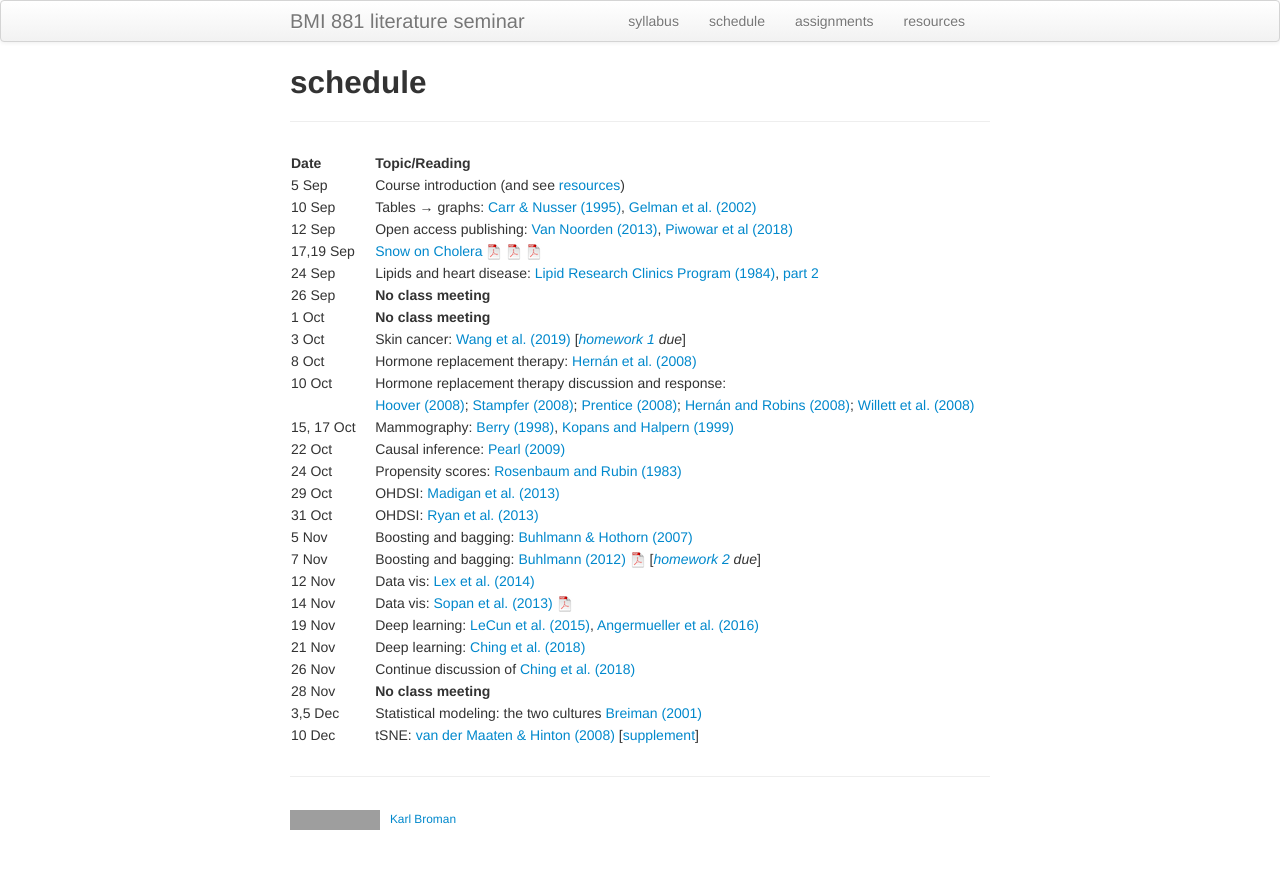
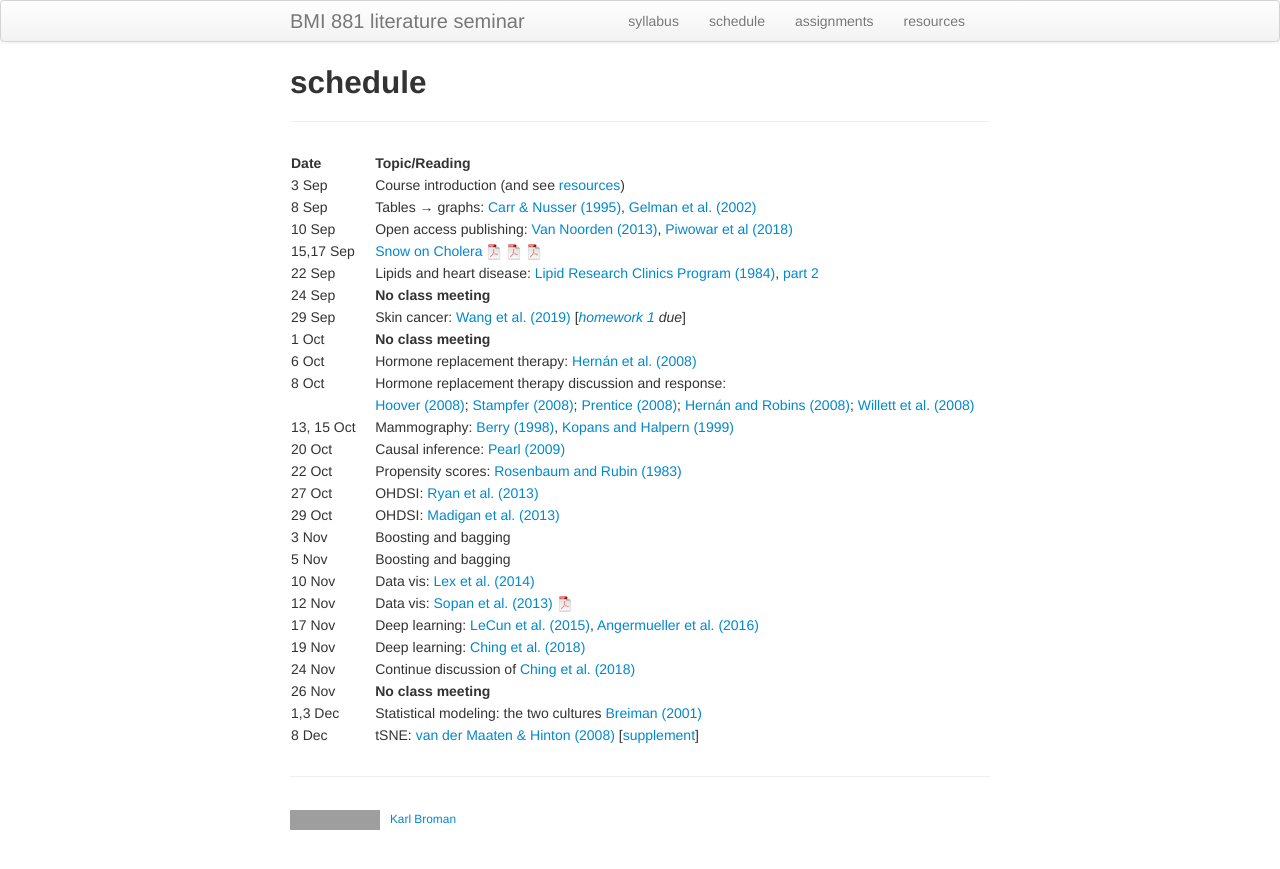
Before and after one commit to kbroman/BMI881_fall2022, a Jekyll site: the page built from schedule.md, in a window 1280 px wide. Shown: the top 869 px of the page. Built offline with Jekyll 4.4.1, drawn with Linux system fonts in a browser that asks for light colours; grey boxes are pictures that could not be loaded.

Commit message:
Revise for fall 2020

```diff
--- a/schedule.md
+++ b/schedule.md
@@ -6,29 +6,29 @@ description: Schedule and readings for BMI 881, Biomedical data science scholarl
 
 | Date    | &nbsp;&nbsp;&nbsp;&nbsp;   | Topic/Reading  |
 | :------ | -- | :----- |
-| 5 Sep   |    | Course introduction (and see [resources](resources.html))
-| 10 Sep  |    | Tables &rarr; graphs: [Carr & Nusser (1995)](http://mason.gmu.edu/~dcarr/lib/v6n3.pdf), [Gelman et al. (2002)](https://doi.org/10.1198/000313002317572790)
-| 12 Sep  |    | Open access publishing: [Van Noorden (2013)](https://doi.org/10.1038/495426a), [Piwowar et al (2018)](https://doi.org/10.7717/peerj.4375)
-| 17,19 Sep  |    | [Snow on Cholera](http://www.ph.ucla.edu/epi/snow/snowbook.html) [![pdf logo](icons/pdf-icon.png)](assets/snow_cholera.pdf) [![map 1](icons/pdf-icon.png)](https://www.ph.ucla.edu/epi/snow/snowmap1.pdf) [![map 2](icons/pdf-icon.png)](https://www.ph.ucla.edu/epi/snow/snowmap2.pdf) |
-| 24 Sep |     | Lipids and heart disease: [Lipid Research Clinics Program (1984)](https://doi.org/10.1001/jama.1984.03340270029025), [part 2](https://doi.org/10.1001/jama.1984.03340270043026) |
-| 26 Sep  |    | **No class meeting** |
+| 3 Sep   |    | Course introduction (and see [resources](resources.html))
+| 8 Sep  |    | Tables &rarr; graphs: [Carr & Nusser (1995)](http://mason.gmu.edu/~dcarr/lib/v6n3.pdf), [Gelman et al. (2002)](https://doi.org/10.1198/000313002317572790)
+| 10 Sep  |    | Open access publishing: [Van Noorden (2013)](https://doi.org/10.1038/495426a), [Piwowar et al (2018)](https://doi.org/10.7717/peerj.4375)
+| 15,17 Sep  |    | [Snow on Cholera](http://www.ph.ucla.edu/epi/snow/snowbook.html) [![pdf logo](icons/pdf-icon.png)](assets/snow_cholera.pdf) [![map 1](icons/pdf-icon.png)](https://www.ph.ucla.edu/epi/snow/snowmap1.pdf) [![map 2](icons/pdf-icon.png)](https://www.ph.ucla.edu/epi/snow/snowmap2.pdf) |
+| 22 Sep |     | Lipids and heart disease: [Lipid Research Clinics Program (1984)](https://doi.org/10.1001/jama.1984.03340270029025), [part 2](https://doi.org/10.1001/jama.1984.03340270043026) |
+| 24 Sep  |    | **No class meeting** |
+| 29 Sep   |    | Skin cancer: [Wang et al. (2019)](https://doi.org/10.1001/jamadermatol.2019.2335) \[_[homework 1](homework1.html) due_\] |
 | 1 Oct   |    | **No class meeting** |
-| 3 Oct   |    | Skin cancer: [Wang et al. (2019)](https://doi.org/10.1001/jamadermatol.2019.2335) \[_[homework 1](homework1.html) due_\] |
-| 8 Oct   |   | Hormone replacement therapy: [Hern&aacute;n et al. (2008)](https://doi.org/10.1097/EDE.0b013e3181875e61) |
-| 10 Oct  |   | Hormone replacement therapy discussion and response:
+| 6 Oct   |   | Hormone replacement therapy: [Hern&aacute;n et al. (2008)](https://doi.org/10.1097/EDE.0b013e3181875e61) |
+| 8 Oct  |   | Hormone replacement therapy discussion and response:
 |         |   | [Hoover (2008)](https://doi.org/10.1097/EDE.0b013e318188e21d); [Stampfer (2008)](https://doi.org/10.1097/EDE.0b013e318188442e); [Prentice (2008)](https://doi.org/10.1097/EDE.0b013e318188e83b); [Hern&aacute;n and Robins (2008)](https://doi.org/10.1097/EDE.0b013e318188e85f); [Willett et al. (2008)](https://doi.org/10.1097/EDE.0b013e318188e84e) |
-| 15, 17 Oct |  | Mammography: [Berry (1998)](https://doi.org/10.1093/jnci/90.19.1431), [Kopans and Halpern (1999)](https://doi.org/10.1093/jnci/91.4.382) |
-| 22 Oct    |  | Causal inference: [Pearl (2009)](http://doi.org/10.1214/09-SS057)  |
-| 24 Oct    |  | Propensity scores: [Rosenbaum and Rubin (1983)](http://doi.org/10.1093/biomet/70.1.41) |
+| 13, 15 Oct |  | Mammography: [Berry (1998)](https://doi.org/10.1093/jnci/90.19.1431), [Kopans and Halpern (1999)](https://doi.org/10.1093/jnci/91.4.382) |
+| 20 Oct    |  | Causal inference: [Pearl (2009)](http://doi.org/10.1214/09-SS057)  |
+| 22 Oct    |  | Propensity scores: [Rosenbaum and Rubin (1983)](http://doi.org/10.1093/biomet/70.1.41) |
+| 27 Oct    |  | OHDSI: [Ryan et al. (2013)](https://doi.org/10.1038/psp.2013.52) |
 | 29 Oct    |  | OHDSI: [Madigan et al. (2013)](https://doi.org/10.1093/aje/kwt010) |
-| 31 Oct    |  | OHDSI: [Ryan et al. (2013)](https://doi.org/10.1038/psp.2013.52) |
-| 5 Nov     |  | Boosting and bagging: [Buhlmann & Hothorn (2007)](https://doi.org/10.1214/07-STS242) |
-| 7 Nov     |  | Boosting and bagging: [Buhlmann (2012)](https://doi.org/10.1007/978-3-642-21551-3_33) [![pdf logo](icons/pdf-icon.png)](ftp://ess.r-project.org/pub/Research-Reports/Other-Manuscripts/buhlmann/handbook-cs-rev2010.pdf) \[_[homework 2](homework2.html) due_\] |
-| 12 Nov    |  | Data vis: [Lex et al. (2014)](https://doi.org/10.1109/TVCG.2014.2346248)
-| 14 Nov    |  | Data vis: [Sopan et al. (2013)](https://doi.org/10.1080/10447318.2012.687676) [![pdf logo](icons/pdf-icon.png)](http://www.cs.umd.edu/~ben/Sopan2013Exploring.pdf)
-| 19 Nov    |  | Deep learning: [LeCun et al. (2015)](https://doi.org/10.1038/nature14539), [Angermueller et al. (2016)](https://doi.org/10.15252/msb.20156651)
-| 21 Nov    |  | Deep learning: [Ching et al. (2018)](https://doi.org/10.1098/rsif.2017.0387) |
-| 26 Nov    |  | Continue discussion of [Ching et al. (2018)](https://doi.org/10.1098/rsif.2017.0387) |
-| 28 Nov    |  | **No class meeting** |
-| 3,5 Dec   |  | Statistical modeling: the two cultures [Breiman (2001)](https://doi.org/10.1214/ss/1009213726) |
-| 10 Dec    |  | tSNE: [van der Maaten & Hinton (2008)](http://www.jmlr.org/papers/volume9/vandermaaten08a/vandermaaten08a.pdf) \[[supplement](https://lvdmaaten.github.io/publications/misc/Supplement_JMLR_2008.pdf)\] |
+| 3 Nov     |  | Boosting and bagging |
+| 5 Nov     |  | Boosting and bagging |
+| 10 Nov    |  | Data vis: [Lex et al. (2014)](https://doi.org/10.1109/TVCG.2014.2346248)
+| 12 Nov    |  | Data vis: [Sopan et al. (2013)](https://doi.org/10.1080/10447318.2012.687676) [![pdf logo](icons/pdf-icon.png)](http://www.cs.umd.edu/~ben/Sopan2013Exploring.pdf)
+| 17 Nov    |  | Deep learning: [LeCun et al. (2015)](https://doi.org/10.1038/nature14539), [Angermueller et al. (2016)](https://doi.org/10.15252/msb.20156651)
+| 19 Nov    |  | Deep learning: [Ching et al. (2018)](https://doi.org/10.1098/rsif.2017.0387) |
+| 24 Nov    |  | Continue discussion of [Ching et al. (2018)](https://doi.org/10.1098/rsif.2017.0387) |
+| 26 Nov    |  | **No class meeting** |
+| 1,3 Dec   |  | Statistical modeling: the two cultures [Breiman (2001)](https://doi.org/10.1214/ss/1009213726) |
+| 8 Dec     |  | tSNE: [van der Maaten & Hinton (2008)](http://www.jmlr.org/papers/volume9/vandermaaten08a/vandermaaten08a.pdf) \[[supplement](https://lvdmaaten.github.io/publications/misc/Supplement_JMLR_2008.pdf)\] |
```
Also changed, not shown: assignments.md (+3 -5 lines), index.md (+4 -4 lines), syllabus.md (+8 -10 lines).
